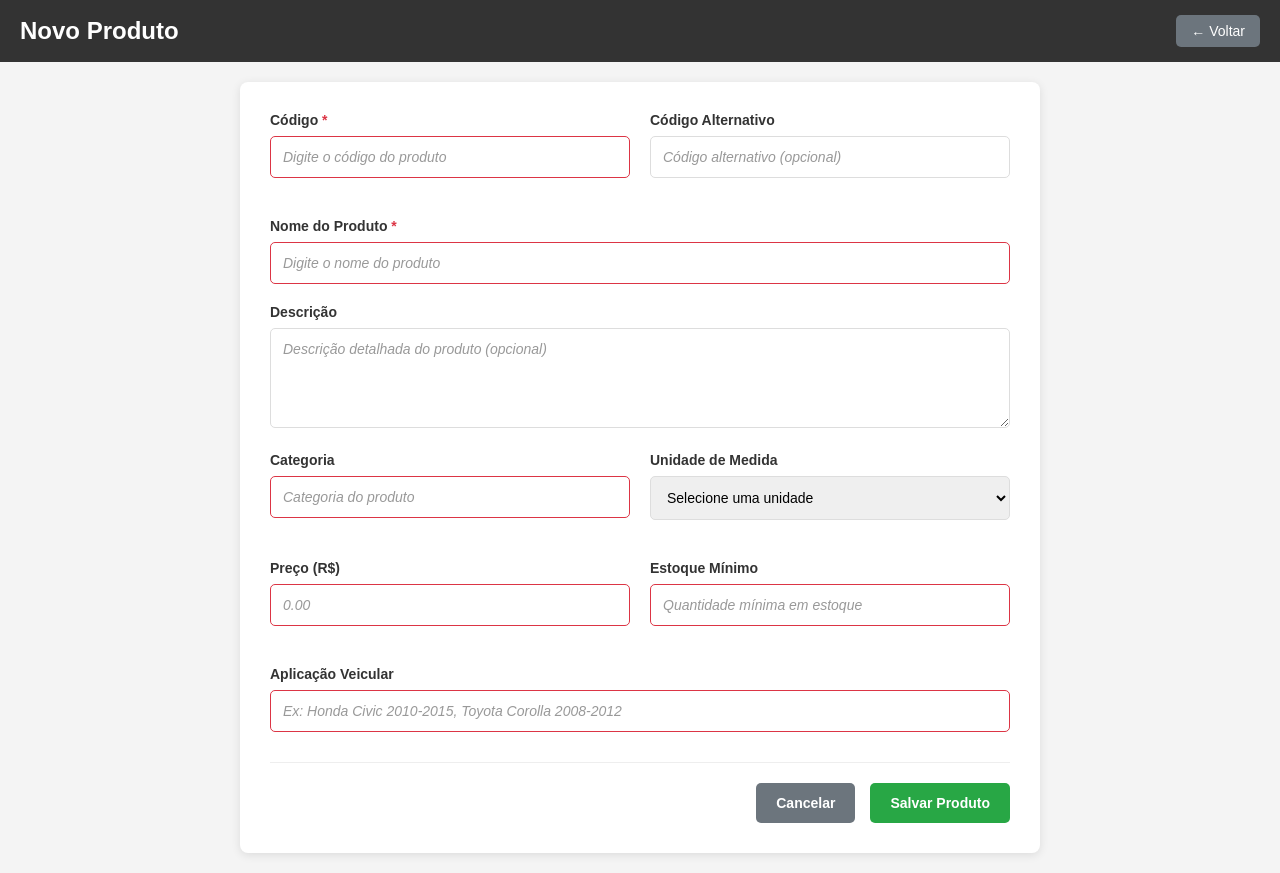
After one commit to GetuliovmSantos/TDS-PEAS, a Flask app: template templates/novo_produto.html in a window 1280 px wide. The commit adds this page. Run offline with Flask 3, Linux system fonts and the light colour scheme; the template is opened without the code that fills it, so the values that code supplies are empty.

Commit message:
feat(Novo Produto): Adição da pagina e funcionalidades da pagina de novos produtos

```diff
--- a/app.py
+++ b/app.py
@@ -1,5 +1,5 @@
 from flask import Flask, render_template, redirect, url_for, request
-from bd import init_db, validar_usuario, buscar_produtos, buscar_produtos_por_nome
+from bd import init_db, validar_usuario, buscar_produtos, buscar_produtos_por_nome, cadastrar_produto
 
 app = Flask(__name__)
 init_db(app)
@@ -63,5 +63,25 @@ def novo_produto():
     else:
         return redirect(url_for('main'))
 
+@app.route("/salvar_produto", methods=["POST"])
+def salvar_produto():
+    if usuario_logado:
+        codigo = request.form.get("codigo")
+        codigo_alternativo = request.form.get("codigo_alternativo")
+        nome = request.form.get("nome")
+        descricao = request.form.get("descricao")
+        categoria = request.form.get("categoria")
+        unidade_medida = request.form.get("unidade_medida")
+        preco = request.form.get("preco", "0")
+        estoque_minimo = request.form.get("estoque_minimo")
+        aplicacao_veicular = request.form.get("aplicacao_veicular")
+
+        cadastrar_produto(codigo, codigo_alternativo, nome, descricao, categoria, unidade_medida, float(preco), estoque_minimo, 0, aplicacao_veicular)
+
+        return redirect(url_for('cadastro_produto'))
+
+    else:
+        return redirect(url_for('main'))
+
 if __name__ == "__main__":
     app.run(debug=True)
--- /dev/null
+++ b/static/novo_produto.css
@@ -0,0 +1,210 @@
+/* CSS Simples para Cadastro de Produtos */
+body {
+    font-family: Arial, sans-serif;
+    margin: 0;
+    padding: 0;
+    background-color: #f4f4f4;
+}
+
+/* Header */
+.header {
+    background-color: #333;
+    color: white;
+    padding: 15px 20px;
+    display: flex;
+    justify-content: space-between;
+    align-items: center;
+}
+
+.header h1 {
+    margin: 0;
+    font-size: 24px;
+}
+
+.btn-voltar {
+    background-color: #6c757d;
+    color: white;
+    padding: 8px 15px;
+    text-decoration: none;
+    border-radius: 5px;
+    font-size: 14px;
+}
+
+.btn-voltar:hover {
+    background-color: #5a6268;
+}
+
+/* Container */
+.container {
+    max-width: 800px;
+    margin: 20px auto;
+    padding: 0 20px;
+}
+
+/* Form Container */
+.form-container {
+    background: white;
+    border-radius: 8px;
+    padding: 30px;
+    box-shadow: 0 2px 10px rgba(0, 0, 0, 0.1);
+}
+
+/* Form Styles */
+.form-row {
+    display: flex;
+    gap: 20px;
+    margin-bottom: 20px;
+}
+
+.form-group {
+    flex: 1;
+    margin-bottom: 20px;
+}
+
+.form-group label {
+    display: block;
+    margin-bottom: 8px;
+    font-weight: bold;
+    color: #333;
+    font-size: 14px;
+}
+
+.form-group label::after {
+    content: "";
+}
+
+/* Adicionar asterisco vermelho para campos obrigatórios */
+.form-group label[for="codigo"]::after,
+.form-group label[for="nome"]::after {
+    content: " *";
+    color: #dc3545;
+}
+
+.form-group input,
+.form-group select,
+.form-group textarea {
+    width: 100%;
+    padding: 12px;
+    border: 1px solid #ddd;
+    border-radius: 5px;
+    font-size: 14px;
+    font-family: Arial, sans-serif;
+    box-sizing: border-box;
+}
+
+.form-group input:focus,
+.form-group select:focus,
+.form-group textarea:focus {
+    outline: none;
+    border-color: #007bff;
+    box-shadow: 0 0 0 0.2rem rgba(0,123,255,0.25);
+}
+
+.form-group input::placeholder,
+.form-group textarea::placeholder {
+    color: #999;
+    font-style: italic;
+}
+
+/* Textarea específico */
+.form-group textarea {
+    resize: vertical;
+    min-height: 100px;
+}
+
+/* Botões de ação */
+.form-actions {
+    display: flex;
+    gap: 15px;
+    justify-content: flex-end;
+    margin-top: 30px;
+    padding-top: 20px;
+    border-top: 1px solid #eee;
+}
+
+.btn {
+    padding: 12px 20px;
+    border: none;
+    border-radius: 5px;
+    font-size: 14px;
+    font-weight: bold;
+    cursor: pointer;
+    text-decoration: none;
+    display: inline-block;
+    transition: background-color 0.3s;
+}
+
+.btn-save {
+    background-color: #28a745;
+    color: white;
+}
+
+.btn-save:hover {
+    background-color: #218838;
+}
+
+.btn-cancel {
+    background-color: #6c757d;
+    color: white;
+}
+
+.btn-cancel:hover {
+    background-color: #5a6268;
+}
+
+/* Validação visual */
+.form-group input:required:invalid {
+    border-color: #dc3545;
+}
+
+.form-group input:required:valid {
+    border-color: #28a745;
+}
+
+/* Responsividade */
+@media (max-width: 768px) {
+    .header {
+        flex-direction: column;
+        gap: 10px;
+        text-align: center;
+    }
+
+    .container {
+        padding: 0 10px;
+    }
+
+    .form-container {
+        padding: 20px;
+    }
+
+    .form-row {
+        flex-direction: column;
+        gap: 0;
+    }
+
+    .form-actions {
+        flex-direction: column;
+        gap: 10px;
+    }
+
+    .btn {
+        width: 100%;
+        text-align: center;
+    }
+}
+
+@media (max-width: 480px) {
+    .header h1 {
+        font-size: 20px;
+    }
+
+    .form-container {
+        padding: 15px;
+    }
+
+    .form-group input,
+    .form-group select,
+    .form-group textarea {
+        padding: 10px;
+    }
+}
--- /dev/null
+++ b/templates/novo_produto.html
@@ -0,0 +1,78 @@
+<!DOCTYPE html>
+<html lang="pt-br">
+<head>
+    <meta charset="UTF-8">
+    <title>Página Principal</title>
+    <link rel="stylesheet" href="{{ url_for('static', filename='novo_produto.css') }}">
+</head>
+<body>
+    <div class="header">
+        <h1>Novo Produto</h1>
+        <a href="/cadastro_produto" class="btn-voltar">← Voltar</a>
+    </div>
+
+    <div class="container">
+        <div class="form-container">
+            <form action="/salvar_produto" method="POST">
+                <div class="form-row">
+                    <div class="form-group">
+                        <label for="codigo">Código</label>
+                        <input type="text" id="codigo" name="codigo" required maxlength="50" placeholder="Digite o código do produto">
+                    </div>
+                    <div class="form-group">
+                        <label for="codigo_alternativo">Código Alternativo</label>
+                        <input type="text" id="codigo_alternativo" name="codigo_alternativo" maxlength="50" placeholder="Código alternativo (opcional)">
+                    </div>
+                </div>
+
+                <div class="form-group">
+                    <label for="nome">Nome do Produto</label>
+                    <input type="text" id="nome" name="nome" required maxlength="150" placeholder="Digite o nome do produto">
+                </div>
+
+                <div class="form-group">
+                    <label for="descricao">Descrição</label>
+                    <textarea id="descricao" name="descricao" rows="4" placeholder="Descrição detalhada do produto (opcional)"></textarea>
+                </div>
+
+                <div class="form-row">
+                    <div class="form-group">
+                        <label for="categoria">Categoria</label>
+                        <input type="text" id="categoria" name="categoria" required maxlength="50" placeholder="Categoria do produto">
+                    </div>
+                    <div class="form-group">
+                        <label for="unidade_medida">Unidade de Medida</label>
+                        <select id="unidade_medida" name="unidade_medida" required>
+                            <option value="">Selecione uma unidade</option>
+                            <option value="UN">Unidade (UN)</option>
+                            <option value="KG">Quilograma (KG)</option>
+                            <option value="L">Litro (L)</option>
+                            <option value="M">Metro (M)</option>
+                        </select>
+                    </div>
+                </div>
+
+                <div class="form-row">
+                    <div class="form-group">
+                        <label for="preco">Preço (R$)</label>
+                        <input type="number" id="preco" name="preco" required step="0.01" min="0" placeholder="0.00">
+                    </div>
+                    <div class="form-group">
+                        <label for="estoque_minimo">Estoque Mínimo</label>
+                        <input type="number" id="estoque_minimo" name="estoque_minimo" required min="0" placeholder="Quantidade mínima em estoque">
+                    </div>
+                </div>
+
+                <div class="form-group">
+                    <label for="aplicacao_veicular">Aplicação Veicular</label>
+                    <input type="text" id="aplicacao_veicular" name="aplicacao_veicular" required maxlength="200" placeholder="Ex: Honda Civic 2010-2015, Toyota Corolla 2008-2012">
+                </div>
+
+                <div class="form-actions">
+                    <button type="button" onclick="window.location.href='/cadastro_produto'" class="btn btn-cancel">Cancelar</button>
+                    <button type="submit" class="btn btn-save">Salvar Produto</button>
+                </div>
+            </form>
+        </div>
+    </div>
+</body>
```
Also changed, not shown: bd.py (+40 -10 lines), templates/cadastro_produto.html (+9 -13 lines).
